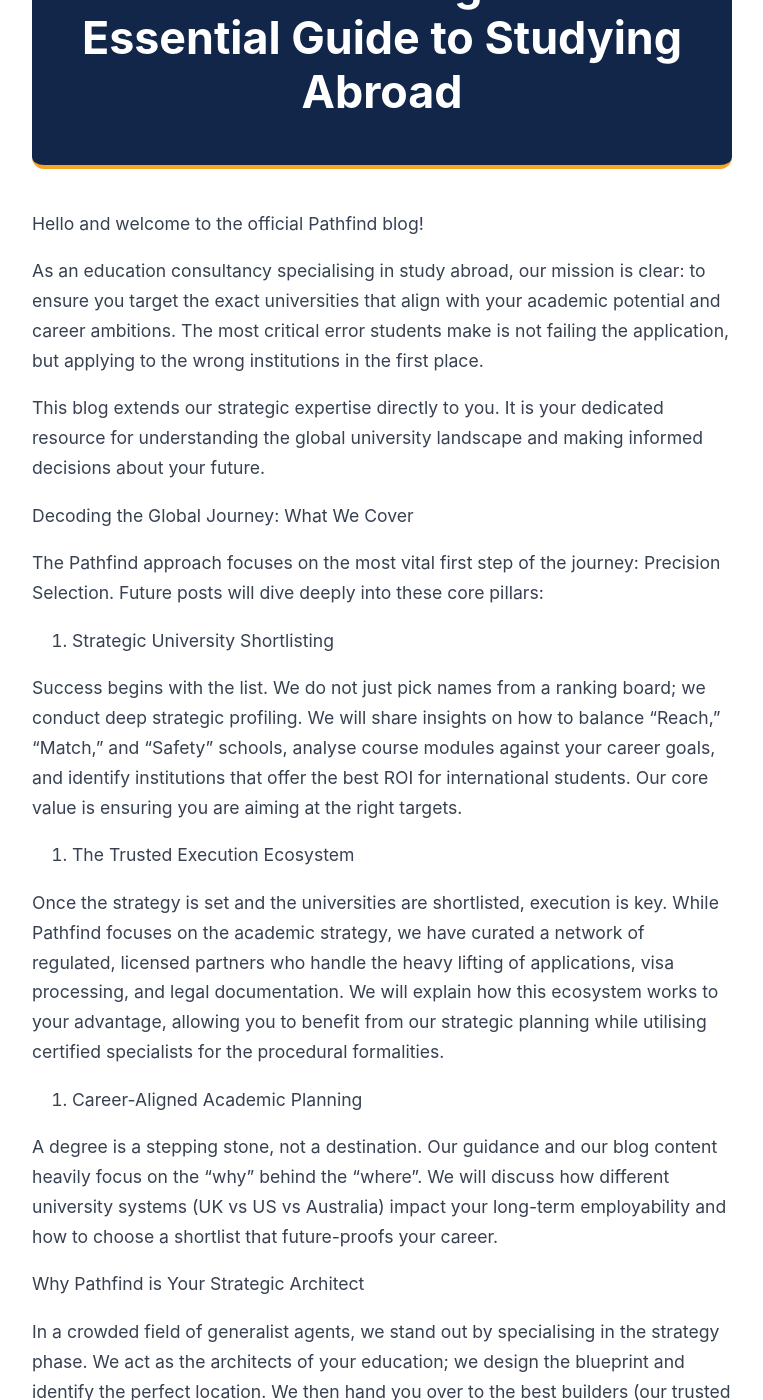
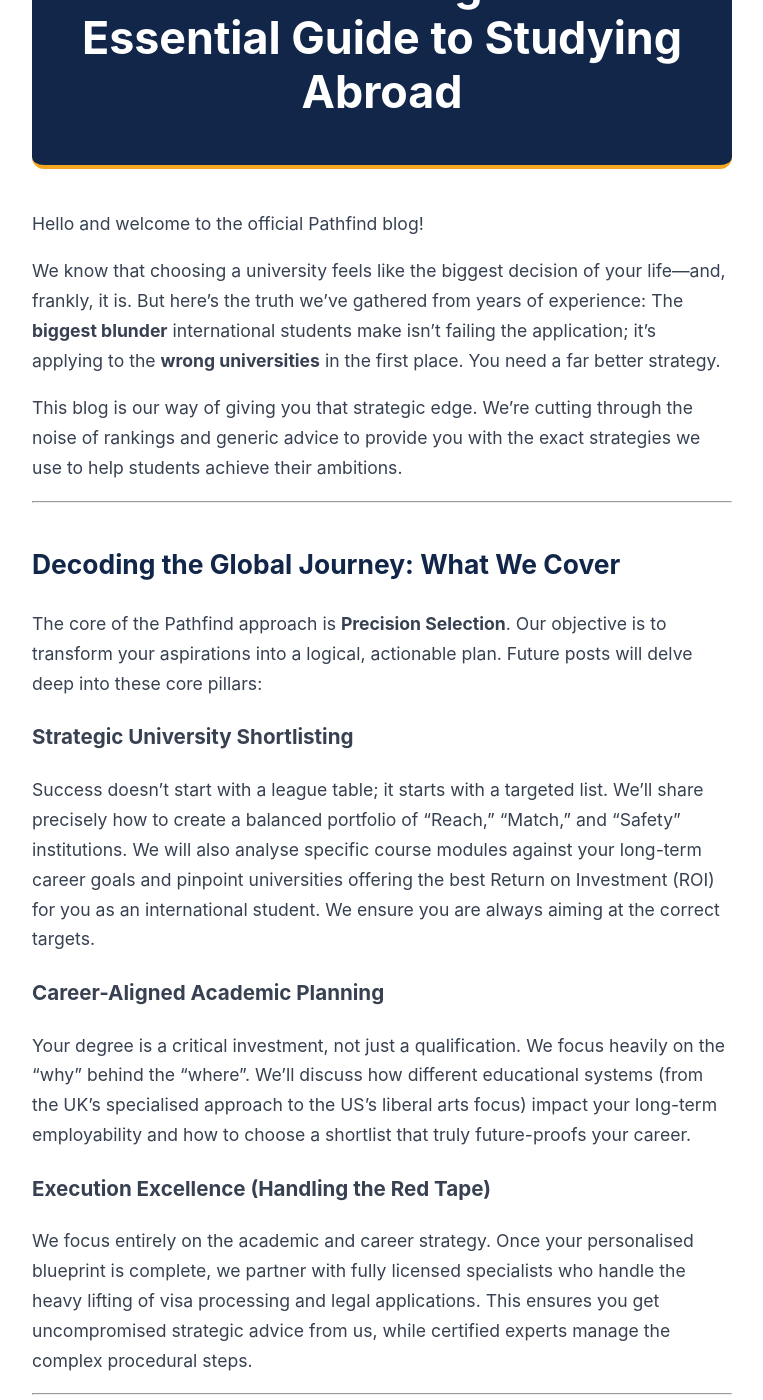
Before and after one commit to PathfindEd/Pathfind-Education-Blog, a Jekyll site: the page built from _posts/2025-11-26-welcome-to-pathfind education.md, in a window 1280 px wide and 1400 px high, scrolled down 311 px. Shown: the whole window, without its empty margins (258-1021 px from the left). Built offline with Jekyll 4.4.1, drawn with Linux system fonts in a browser that asks for light colours; some of the changed text lies outside the part shown.

Commit message:
updated welcome post

```diff
--- a/_posts/2025-11-26-welcome-to-pathfind education.md
+++ b/_posts/2025-11-26-welcome-to-pathfind education.md
@@ -3,31 +3,38 @@
 title: "Launching The Pathfind Education Blog: Your Essential Guide to Studying Abroad"
 date: 2025-11-26 21:59:26 +0800
 categories: [study abroad, international admissions, university selection, education]
+tags: [launch, study abroad, university, strategy, international]
+excerpt: "We are cutting through the confusion of university rankings and general advice to provide you with the exact strategies we use to help students achieve their goals."
 ---
+
 Hello and welcome to the official Pathfind blog!
 
-As an education consultancy specialising in study abroad, our mission is clear: to ensure you target the exact universities that align with your academic potential and career ambitions. The most critical error students make is not failing the application, but applying to the wrong institutions in the first place.
+We know that choosing a university feels like the biggest decision of your life—and, frankly, it is. But here’s the truth we’ve gathered from years of experience: The **biggest blunder** international students make isn't failing the application; it's applying to the **wrong universities** in the first place. You need a far better strategy.
 
-This blog extends our strategic expertise directly to you. It is your dedicated resource for understanding the global university landscape and making informed decisions about your future.
+This blog is our way of giving you that strategic edge. We’re cutting through the noise of rankings and generic advice to provide you with the exact strategies we use to help students achieve their ambitions.
 
-Decoding the Global Journey: What We Cover
+---
 
-The Pathfind approach focuses on the most vital first step of the journey: Precision Selection. Future posts will dive deeply into these core pillars:
+## Decoding the Global Journey: What We Cover
 
-1. Strategic University Shortlisting
+The core of the Pathfind approach is **Precision Selection**. Our objective is to transform your aspirations into a logical, actionable plan. Future posts will delve deep into these core pillars:
 
-Success begins with the list. We do not just pick names from a ranking board; we conduct deep strategic profiling. We will share insights on how to balance "Reach," "Match," and "Safety" schools, analyse course modules against your career goals, and identify institutions that offer the best ROI for international students. Our core value is ensuring you are aiming at the right targets.
+### Strategic University Shortlisting
 
-2. The Trusted Execution Ecosystem
+Success doesn't start with a league table; it starts with a targeted list. We’ll share precisely how to create a balanced portfolio of "Reach," "Match," and "Safety" institutions. We will also analyse specific course modules against your long-term career goals and pinpoint universities offering the best Return on Investment (ROI) for you as an international student. We ensure you are always aiming at the correct targets.
 
-Once the strategy is set and the universities are shortlisted, execution is key. While Pathfind focuses on the academic strategy, we have curated a network of regulated, licensed partners who handle the heavy lifting of applications, visa processing, and legal documentation. We will explain how this ecosystem works to your advantage, allowing you to benefit from our strategic planning while utilising certified specialists for the procedural formalities.
+### Career-Aligned Academic Planning
 
-3. Career-Aligned Academic Planning
+Your degree is a critical investment, not just a qualification. We focus heavily on the "why" behind the "where". We’ll discuss how different educational systems (from the UK's specialised approach to the US's liberal arts focus) impact your long-term employability and how to choose a shortlist that truly future-proofs your career.
 
-A degree is a stepping stone, not a destination. Our guidance and our blog content heavily focus on the "why" behind the "where". We will discuss how different university systems (UK vs US vs Australia) impact your long-term employability and how to choose a shortlist that future-proofs your career.
+### Execution Excellence (Handling the Red Tape)
 
-Why Pathfind is Your Strategic Architect
+We focus entirely on the academic and career strategy. Once your personalised blueprint is complete, we partner with fully licensed specialists who handle the heavy lifting of visa processing and legal applications. This ensures you get uncompromised strategic advice from us, while certified experts manage the complex procedural steps.
 
-In a crowded field of generalist agents, we stand out by specialising in the strategy phase. We act as the architects of your education; we design the blueprint and identify the perfect location. We then hand you over to the best builders (our trusted partners) to construct the reality. This ensures you get uncompromised advice on where to go, without administrative distractions.
+---
 
-We are excited to share our expertise and build a community dedicated to educational excellence. Thank you for starting this journey with us. To explore our personalised shortlisting services, please visit our main site at www.pathfindeducation.com.
+## Why This Blog is Your Strategic Ally
+
+In a crowded field of generalist agencies, we specialise in the blueprint. We are the architects of your education strategy, ensuring the foundation is flawless before anyone starts building. We are thrilled to share our expertise and build a community dedicated to educational excellence.
+
+Thank you for starting this journey with us. To explore our personalised shortlisting services, please visit our main site at [www.pathfindeducation.com](https://www.pathfindeducation.com).
```
